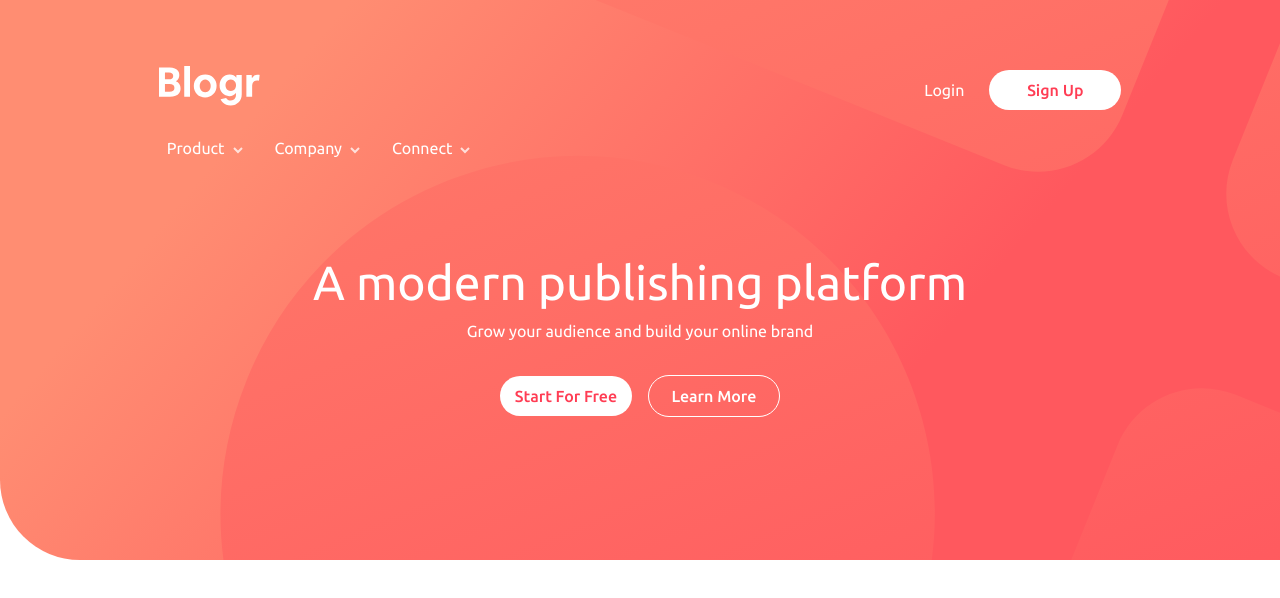
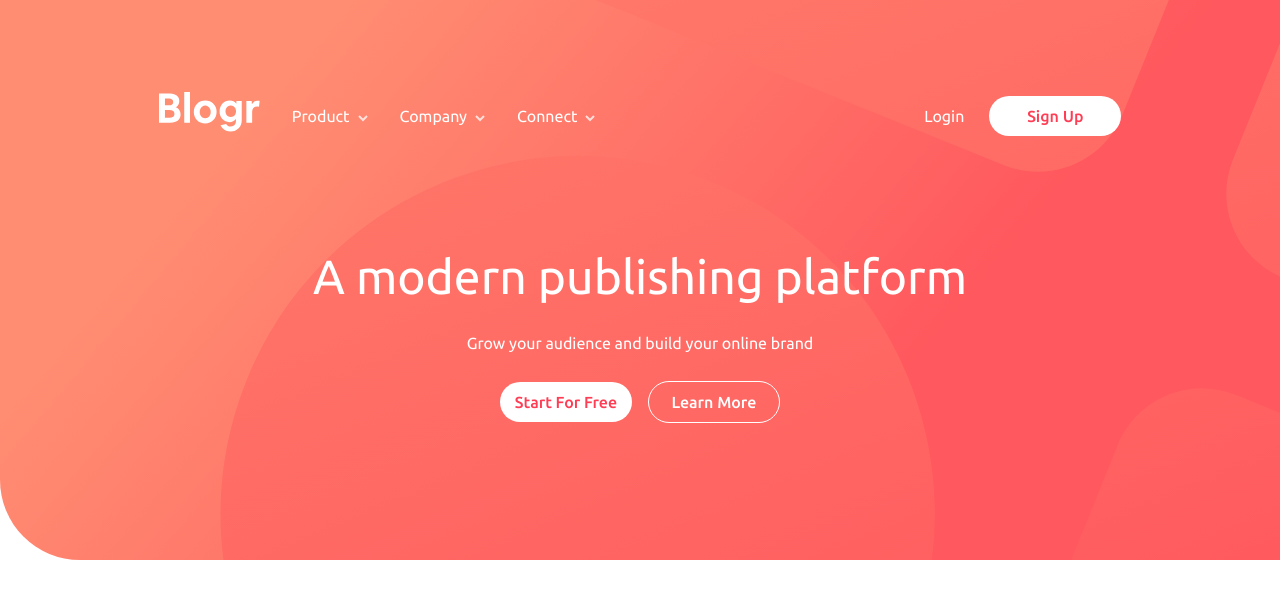
Before and after one commit to mrcsporto/blogr, a React (Create React App) app: page / in a window 1280 px wide. Shown: the top 598 px of the page. Built offline with nearby package versions, Linux system fonts and the light colour scheme.

Commit message:
add breakpoints in js

```diff
--- a/src/components/Header/index.js
+++ b/src/components/Header/index.js
@@ -1,4 +1,6 @@
 import "./styles.css";
+import { useEffect } from "react";
+import { useState } from "react";
 
 const Header = () => {
   const handleClick = (element) => {
@@ -9,6 +11,28 @@
   const handleToggle = (element) => {
     element.currentTarget.classList.toggle('navbar-toggler-icon-close')
   };
+
+  const useWindowWide = (size) => {
+    const [width, setWidth] = useState(0)
+
+    useEffect(() => {
+      function handleResize() {
+        setWidth(window.innerWidth)
+      }
+
+      window.addEventListener("resize", handleResize)
+
+      handleResize()
+
+      return () => {
+        window.removeEventListener("resize", handleResize)
+      }
+    }, [setWidth])
+
+    return width
+  }
+
+  const wide = useWindowWide(400)
 
   return (
     <nav className="navbar navbar-expand-lg flex-wrap align-content-between p-lg-5 mb-5 " data-bs-theme="dark">
@@ -55,15 +79,27 @@
                 <li><a className="dropdown-item" href="/#">LinkedIn</a></li>
               </ul>
             </li>
+            <li>
+              <form>
+              {wide <= 500 ?
+
+                <div className="d-grid gap-2 d-md-flex justify-content-md-end buttons">
+                  <input className="btn btn-primary py-2" type="submit" value="Próxima"/>
+                  <button className="btn btn-link me-md-1" type="button">Login</button>
+                  <button className="btn btn-primary py-2" type="button">Sign Up</button>
+                </div> : ""}
+                </form>
+            </li>
           </ul>
         </div>
-        <div className="d-grid gap-2 d-md-flex justify-content-md-end buttons">
-          <button className="btn btn-link me-md-1" type="button">Login</button>
-          <button className="btn btn-primary py-2" type="button">Sign Up</button>
-        </div>
+        {wide <= 500 ? "" :
+          <div className="d-grid gap-2 d-md-flex justify-content-md-end buttons">
+            <button className="btn btn-link me-md-1" type="button">Login</button>
+            <button className="btn btn-primary py-2" type="button">Sign Up</button>
+          </div>}
       </div>
       <div className="container-lg d-flex flex-column flex-wrap col-lg-8 col-sm-2 justify-content-evenly banner-content" >
-        <h1 className="title text-white px-5 text-center">A modern publishing platform</h1>
+        <h1 className="title text-white px-5 mb-md-4 text-center">A modern publishing platform</h1>
         <p className="fs-6 text-white px-5 text-center">Grow your audience and build your online brand</p>
         <div className="m-2">
           <button className="btn btn-primary py-2 me-3" type="button">Start For Free</button>
--- a/src/components/Header/styles.css
+++ b/src/components/Header/styles.css
@@ -82,12 +82,6 @@
   background-image: url(icon-close.svg) !important;
 }
 
-.navbar-collapse {
-  position: absolute;
-  width: 80%;
-  margin-top: 5rem !important;
-  z-index: 9999;
-}
 
 .shadow-lg {
   -webkit-box-shadow: none;
@@ -100,17 +94,15 @@
     padding: 0;
   }
 
-  .buttons {
-    display: none !important;
+  .nav-link {
+    color: var(--Very-dark-black-blue) !important;
+    font-weight: 700;
+    font-size: 1.25rem !important;
+    ;
   }
 
-  .nav-link {
-    color: var( --Very-dark-black-blue) !important;
-    font-weight: 700;
-    font-size: 1.25rem !important;;
-  }
   .nav-link:focus {
-    color: var( --Very-dark-grayish-blue) !important;
+    color: var(--Very-dark-grayish-blue) !important;
     font-weight: 700;
   }
 
@@ -122,6 +114,13 @@
     background-color: var(--White);
     border-radius: 0.5rem;
     text-align: center !important;
+  }
+
+  .navbar-collapse {
+    position: absolute;
+    width: 80%;
+    margin-top: 5rem !important;
+    z-index: 9999;
   }
 
   .dropdown .shadow {
@@ -142,15 +141,15 @@
   }
 
   .banner-content {
-    height: 60%;
+    height: 50%;
   }
 
   .banner-content .title {
-   font-size: 2rem;
+    font-size: 2rem;
   }
 
   .shadow-sm-lg {
-    box-shadow: 0 1rem 3rem rgba(0,0,0,.175)!important;
+    box-shadow: 0 1rem 3rem rgba(0, 0, 0, .175) !important;
   }
 
   .toggle-down::after {
```
